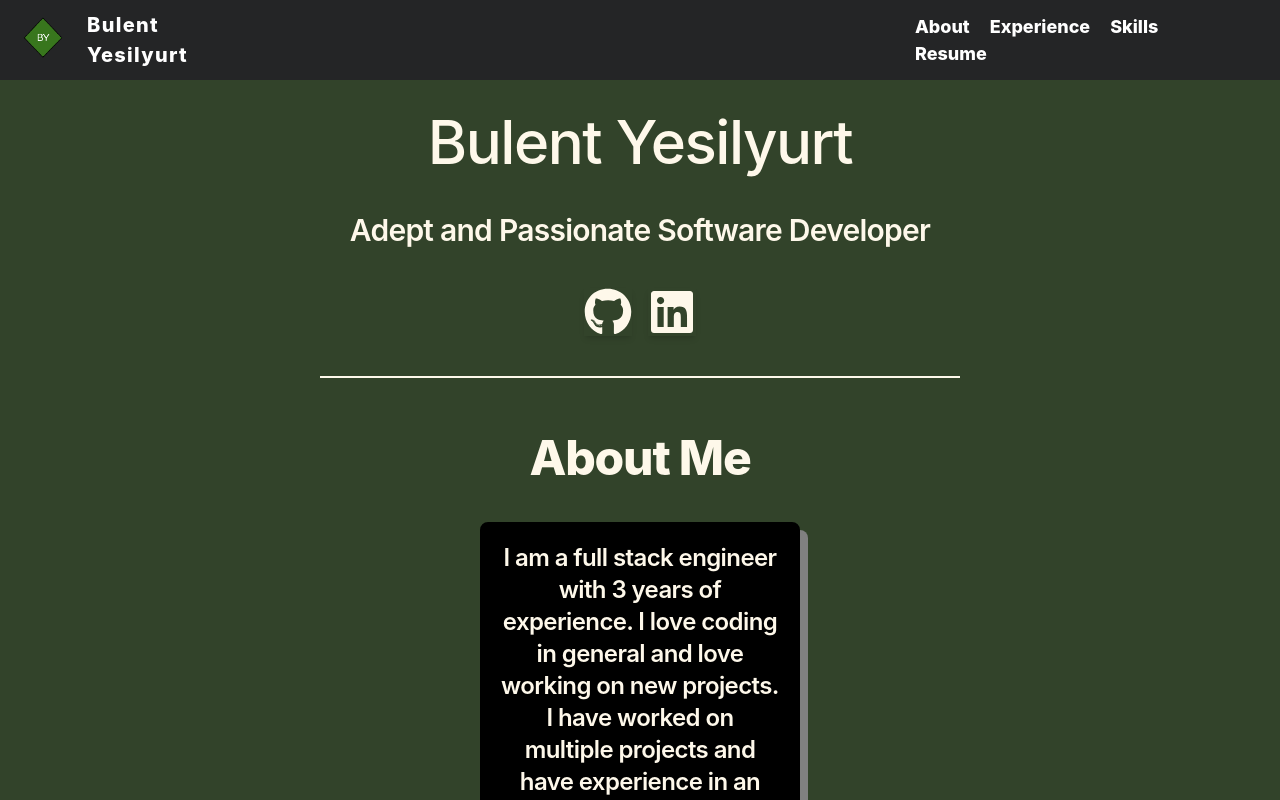
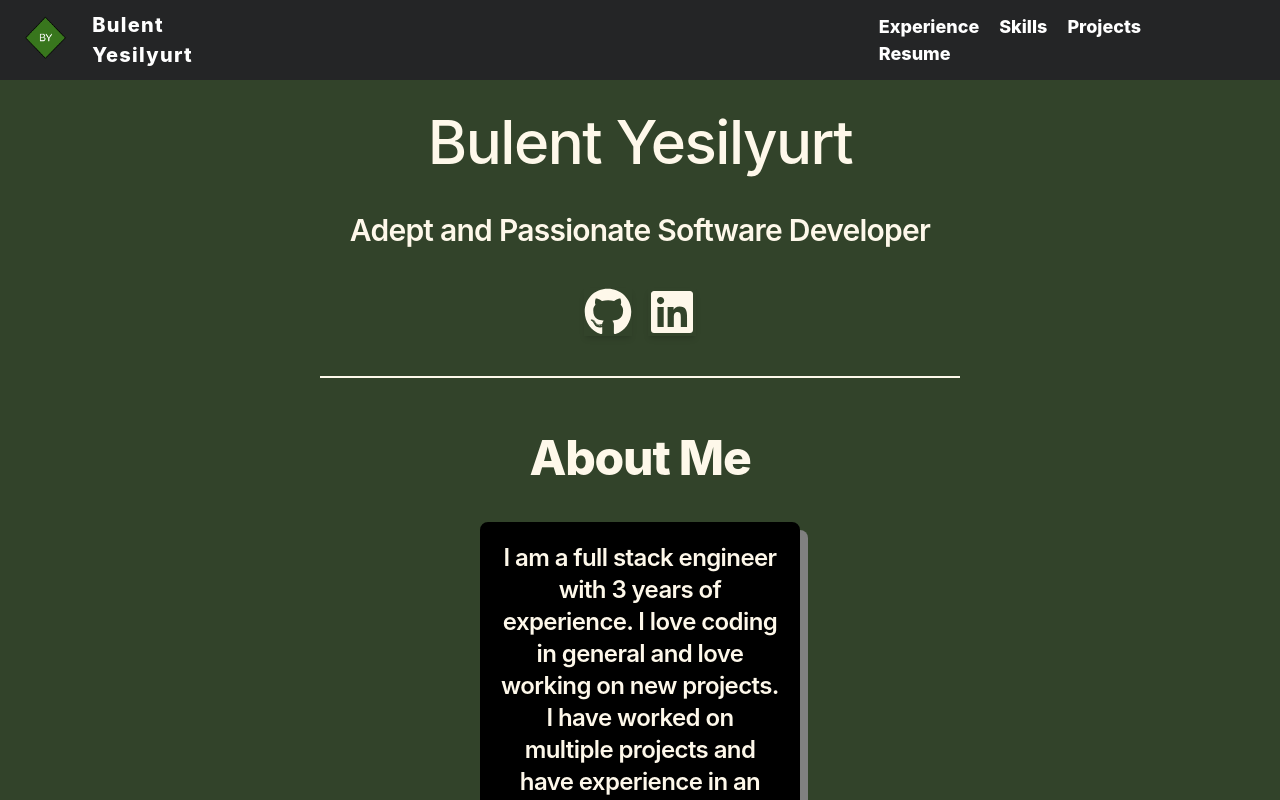
Before and after one commit to bulenty584/personal-website, a React (Create React App) app: page / in a window 1280 px wide. Shown: the top 800 px of the page. Built offline with nearby package versions, Linux system fonts and the light colour scheme.

Commit message:
Added some formatting, took out About section form navbar and added Projects tab

```diff
--- a/src/Components/Experience/Experience.js
+++ b/src/Components/Experience/Experience.js
@@ -1,4 +1,4 @@
-import React, { useState } from "react";
+import React from "react";
 import AOS from 'aos';
 import 'aos/dist/aos.css';
 
--- a/src/Components/ProjectCard/ProjectCard.js
+++ b/src/Components/ProjectCard/ProjectCard.js
@@ -1,4 +1,4 @@
-import React, {useEffect, useState} from "react";
+import React, { useState } from "react";
 import './ProjectCard.css';
 import bruin_ride from '../../Assets/bruin_ride.png';
 
@@ -6,7 +6,6 @@ import bruin_ride from '../../Assets/bruin_ride.png';
 
 function ProjectCard(props){
     const [clicked, setClicked] = useState(false);
-    const [animation, setAnimation] = useState(' ');
 
     const handleClick = () => {
         setClicked(!clicked);
@@ -26,17 +25,18 @@ function ProjectCard(props){
                         id = "card" className="w-1/2 mt-10 p-4 bg-black rounded-lg border-4 border-black shadow-[8px_8px_0px_grey] transition-transform transform-gpu hover:scale-105 duration-300 ease-in-out"
                         onClick={handleClick}
                     >
-                        <div className= "text-warm_white h-96 animate-fadeIn"> {description} </div>
+                        <div className= "text-warm_white h-96 animate-fadeIn text-center text-2xl font-semibold"> {description} </div>
                         </div>
                         </div>
                     ) : (
                         <div
                     id = "card" className="mt-10 p-4 bg-black rounded-lg border-4 border-black shadow-[8px_8px_0px_grey] transition-transform transform-gpu hover:scale-105 duration-300 ease-in-out"
                     onClick={handleClick}
-                >
+                        >
                         <img src={bruin_ride} alt="Bruin Ride" className="w-full h-96 object-cover rounded-lg animate-fadeIn"/>
                         </div>
                     )}
+                    <p className="pt-10 text-center text-2xl font-semibold text-warm_white">{title}</p>
                 </div>
             </div>
         </>
--- a/src/Components/Projects/Projects.js
+++ b/src/Components/Projects/Projects.js
@@ -1,4 +1,4 @@
-import React, {useState, useEffect} from "react";
+import React from "react";
 import "./Projects.css";
 import ProjectCard from "../ProjectCard/ProjectCard";
 import AOS from 'aos';
@@ -6,11 +6,6 @@ import AOS from 'aos';
 AOS.init();
 
 function Projects(){
-    const [clicked, setClicked] = useState(false);
-
-    const handleOnClick = () => {
-        setClicked(true);
-    }
 
 
     return(
@@ -24,13 +19,13 @@ function Projects(){
                     Projects
                 </h1>
                 <h2 className="pt-10 text-center w-full font-extrabold tracking-tight sm:text-1xl sm:leading-10 md:text-1xl md:leading-14 text-warm_white">
-                    <i>
+                    <i className="text-center">
                     *Click on any Image to learn more about the project!
                     </i>
                 </h2>
                 <ProjectCard title="Bruin Ride"
                 description="Bruin Ride is a ride-sharing platform that connects UCLA students with drivers who are willing to give rides to students.
-                The platform is designed to be a safe and convenient way for students to get around campus and the surrounding area."
+                The app is built with React, Node, Express, and Firebase on the backend. The rideshare algorithm is implemented on the cloud using Firebase's Firestore functionality."
                 />
             </div>
         </div>
--- a/src/Components/TopBar/TopBar.css
+++ b/src/Components/TopBar/TopBar.css
@@ -83,7 +83,7 @@ nav .nav-bar .logoo {
     display: flex;
     justify-content: flex-start;
     padding-top: 10px;
-    margin-right: 150px;
+    margin-right: 100px;
 }
 
 nav .nav-bar .logoo a {
--- a/src/Components/TopBar/TopBar.js
+++ b/src/Components/TopBar/TopBar.js
@@ -17,14 +17,14 @@ function TopBar() {
           <div className="menu">
             <ul className="nav-links">
               <li className="nav-item">
-                <a className="link" href="#abtme">
-                  About
-                </a>
                 <a className="link" href="#exp">
                   Experience
                 </a>
                 <a className="link" href="#skills">
                   Skills
+                </a>
+                <a className="link" href="#projects">
+                  Projects
                 </a>
                 <a href="/BYResume24.pdf" target="_blank" rel="noopener noreferrer">
                   Resume
```
